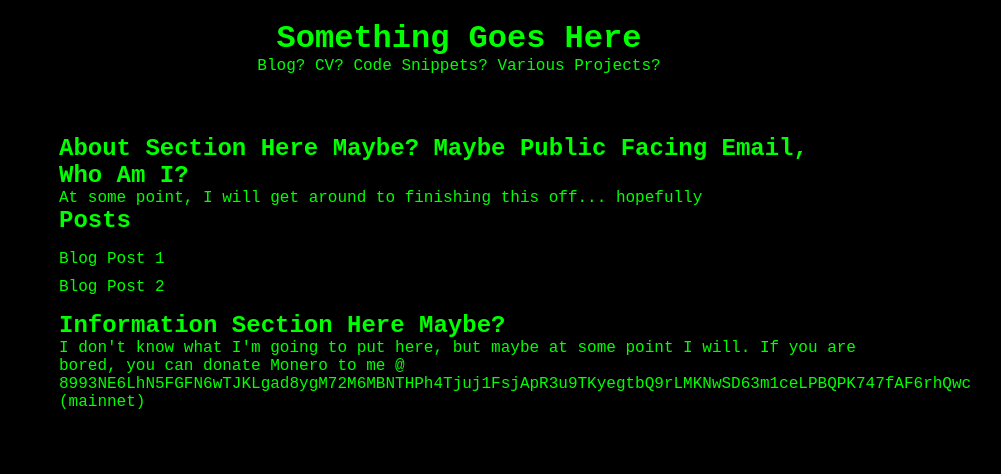
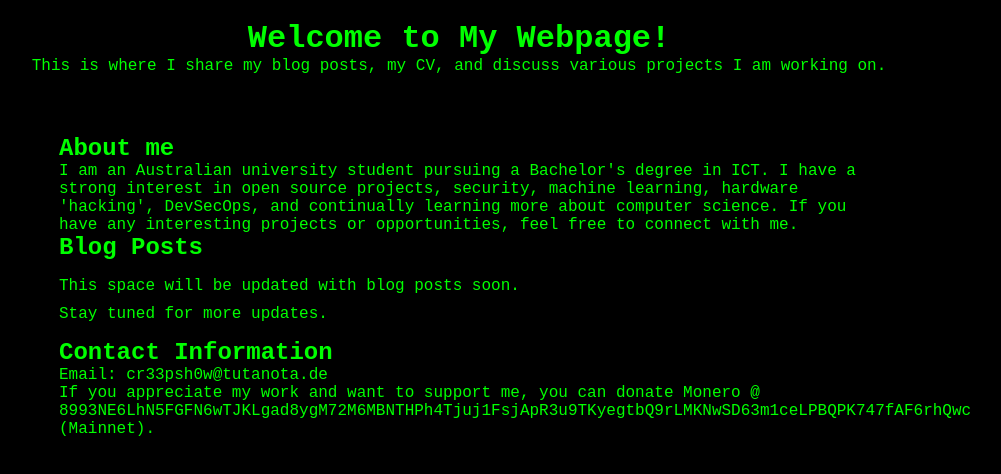
Before and after one commit to cr33psh0w-1815/cr33psh0w-1815.github.io, a plain HTML site: page index.html in a window 1280 px wide. Shown: the whole page, without its empty margins (181-1182 px from the left). Drawn offline with nearby package versions, Linux system fonts and the light colour scheme.

Commit message:
Update index.html

```diff
--- a/index.html
+++ b/index.html
@@ -1,59 +1,59 @@
 <!DOCTYPE html>
-<html>
+<html lang="en">
 <head>
     <meta charset="UTF-8">
     <meta name="viewport" content="width=device-width, initial-scale=1.0">
     <meta http-equiv="Content-Security-Policy" content="default-src 'self'; script-src 'self' https://cdn.jsdelivr.net">
     <link rel="stylesheet" type="text/css" href="style.css">
-    <script src="style.js"></script>
     <title>Cr33psh0ws GitHub Webpage</title>
 </head>
 <body>
     <header>
-        <h1>Something Goes Here</h1>
-        <p>Blog? CV? Code Snippets? Various Projects?</p>
+        <h1>Welcome to My Webpage!</h1>
+        <p>This is where I share my blog posts, my CV, and discuss various projects I am working on.</p>
     </header>
 
     <main>
-        <h2>About Section Here Maybe? Maybe Public Facing Email, Who Am I?</h2>
-        <p>At some point, I will get around to finishing this off... hopefully</p>
+        <section>
+            <h2>About me</h2>
+            <p>I am an Australian university student pursuing a Bachelor's degree in ICT. I have a strong interest in open source projects, security,
+               machine learning, hardware 'hacking', DevSecOps, and continually learning more about computer science. If you have any interesting projects
+               or opportunities, feel free to connect with me. </p>
+        </section>
 
-        <h2>Posts</h2>
+        <section>
+            <h2>Blog Posts</h2>
             <ul>
                 <li>
-                <a href="blog-post-1.html">Blog Post 1</a>
+                    <a href="blog-post-1.html">This space will be updated with blog posts soon.</a>
                 </li>
                 <li>
-                <a href="blog-post-2.html">Blog Post 2</a>
+                    <a href="blog-post-2.html">Stay tuned for more updates.</a>
                 </li>
-            <!-- Use as needed, add something more efficient... idk -->
             </ul>
+        </section>
 
-        <h2>Information Section Here Maybe?</h2>
+        <section>
+            <h2>Contact Information</h2>
             <p id="user-content">
-            I don't know what I'm going to put here, but maybe at some point I will. If you are bored, you can donate Monero to me @ 8993NE6LhN5FGFN6wTJKLgad8ygM72M6MBNTHPh4Tjuj1FsjApR3u9TKyegtbQ9rLMKNwSD63m1ceLPBQPK747fAF6rhQwc (mainnet)
+                Email: cr33psh0w@tutanota.de
+                <br>
+                If you appreciate my work and want to support me, you can donate Monero @ 8993NE6LhN5FGFN6wTJKLgad8ygM72M6MBNTHPh4Tjuj1FsjApR3u9TKyegtbQ9rLMKNwSD63m1ceLPBQPK747fAF6rhQwc (Mainnet).
             </p>
+        </section>
     </main>
 
     <script src="https://cdn.jsdelivr.net/npm/dompurify@2.3.3/dist/purify.js"></script>
+    <script src="style.js"></script>
     <script>
-        document.addEventListener('DOMContentLoaded', function () {
-            // Get a reference to the user-generated content element (in this case, the 'user-content' paragraph)
-            var userContent = document.getElementById('user-content');
-
-            // Use DOMPurify to sanitize and set the content
-            userContent.innerHTML = DOMPurify.sanitize(userContent.innerHTML);
-        });
-    </script>
-    <script>
-        // Simulate a 404 error by checking the URL
-        if (window.location.href.includes('404')) {
+        // Error handling
+        window.addEventListener('error', function (event) {
             var main = document.querySelector('main');
             main.style.display = 'none';
             var errorContent = document.createElement('main');
-            errorContent.innerHTML = '<h2>404 - Page Not Found</h2><p>There is nothing here, the void stares back.</p>';
+            errorContent.innerHTML = '<h2>Error 404 - Page Not Found</h2><p>We apologize, but the page you\'re looking for isn\'t here.</p>';
             document.body.appendChild(errorContent);
-        }
+        });
     </script>
 </body>
 </html>
```
Lines whose indentation alone changed are shown as unchanged.
